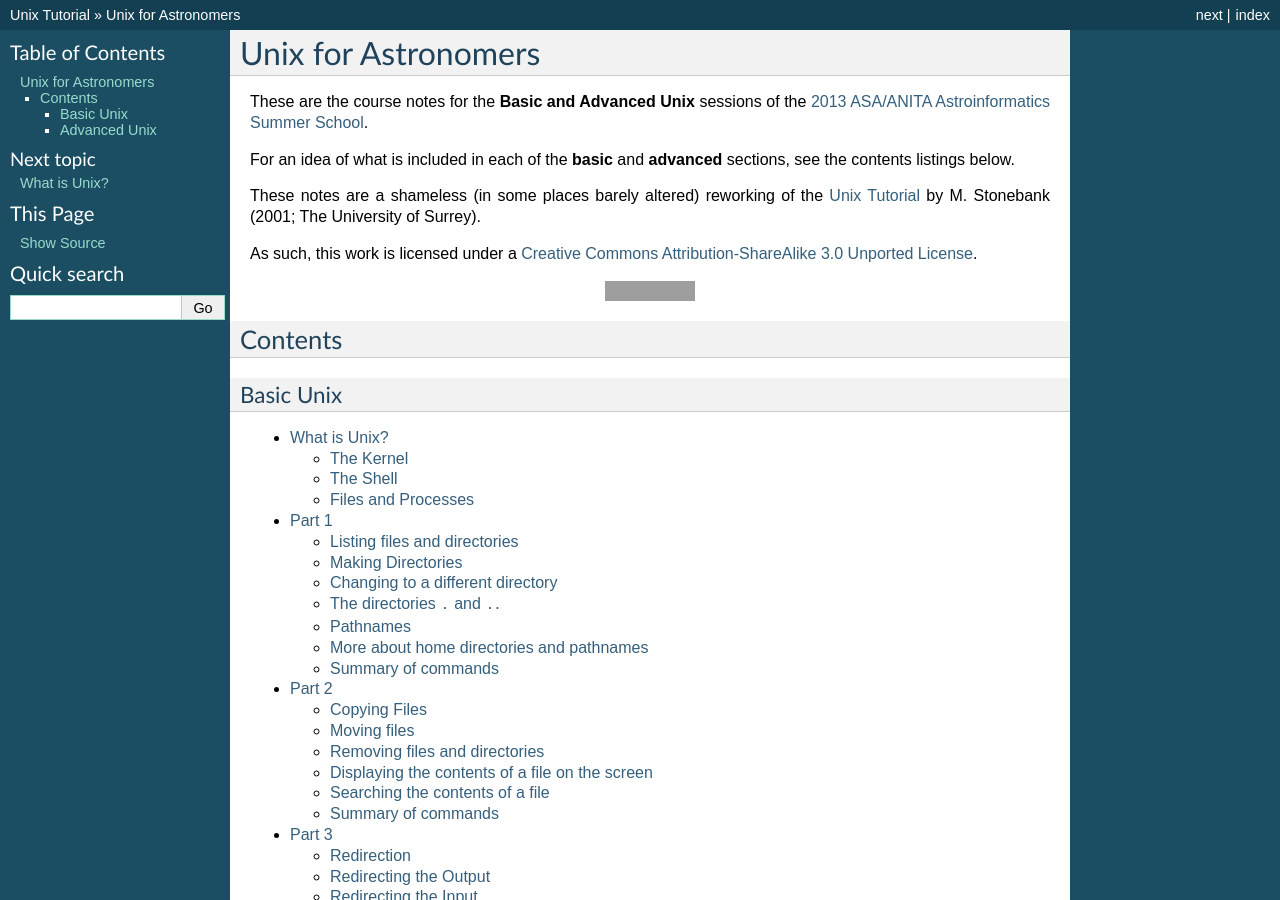
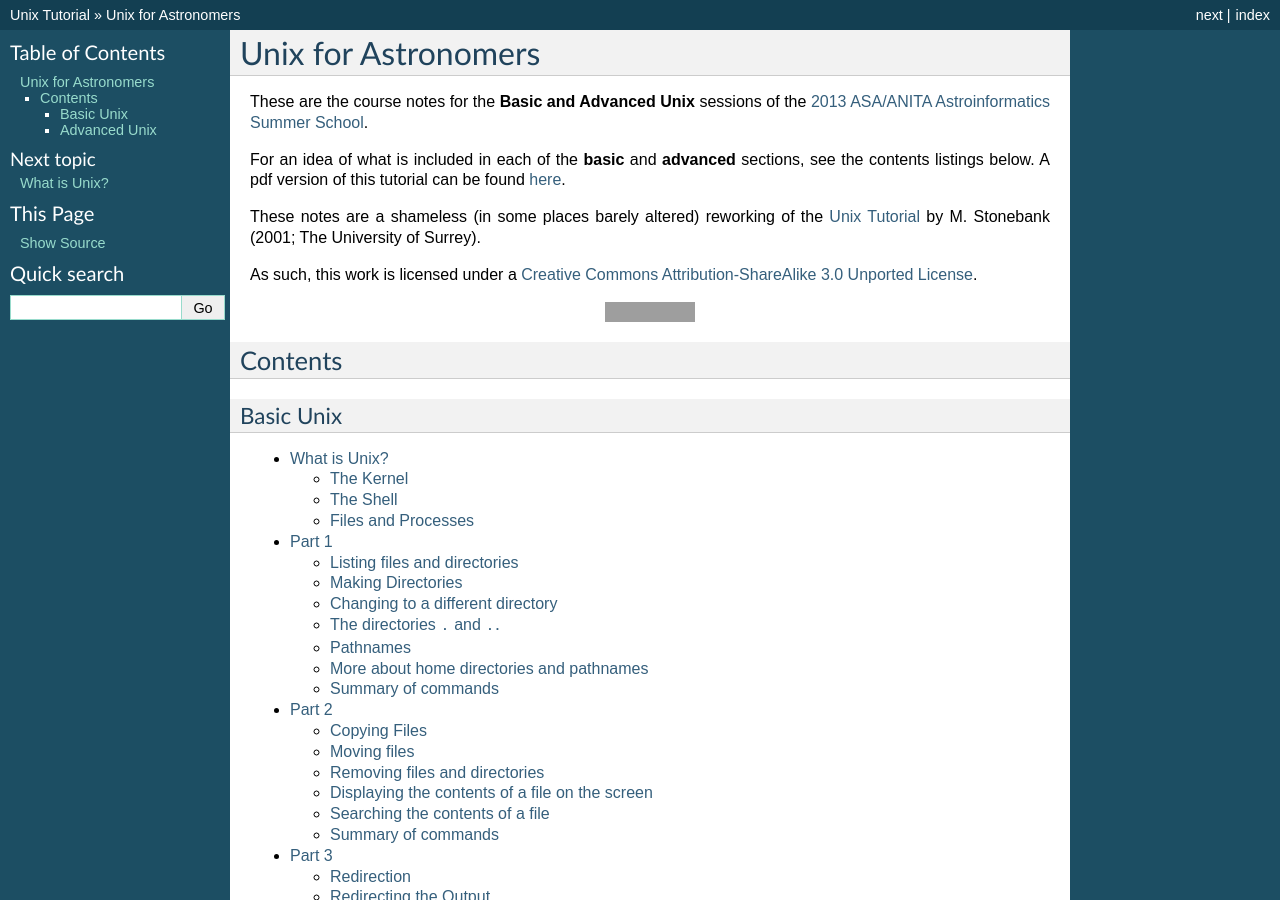
Before and after one commit to smutch/UnixTutorial, a Sphinx documentation site: the page built from source/index.rst, in a window 1280 px wide and 900 px high. Built offline with Sphinx 7.4.7, drawn with Linux system fonts in a browser that asks for light colours; grey boxes are pictures that could not be loaded.

Commit message:
Add pdf version of tutorial.

```diff
--- a/source/conf.py
+++ b/source/conf.py
@@ -171,13 +171,13 @@ htmlhelp_basename = 'UnixTutorial'
 
 latex_elements = {
 # The paper size ('letterpaper' or 'a4paper').
-#'papersize': 'letterpaper',
+'papersize': 'a4paper',
 
 # The font size ('10pt', '11pt' or '12pt').
 #'pointsize': '10pt',
 
 # Additional stuff for the LaTeX preamble.
-#'preamble': '',
+# 'preamble': '\setcounter{section}{0}',
 }
 
 # Grouping the document tree into LaTeX files. List of tuples
--- a/source/index.rst
+++ b/source/index.rst
@@ -11,7 +11,8 @@ These are the course notes for the **Basic and Advanced Unix** sessions of the
 <http://www.smp.uq.edu.au/anitaworkshop2013/?page_id=30>`_.
 
 For an idea of what is included in each of the **basic** and **advanced**
-sections, see the contents listings below.
+sections, see the contents listings below.  A pdf version of this tutorial can
+be found `here </_static/unix_tutorial.pdf>`_.
 
 These notes are a shameless (in some places barely altered) reworking of the
 `Unix Tutorial <http://www.ee.surrey.ac.uk/Teaching/Unix/>`_ by M. Stonebank
```
Also changed, not shown: 1 other file.
